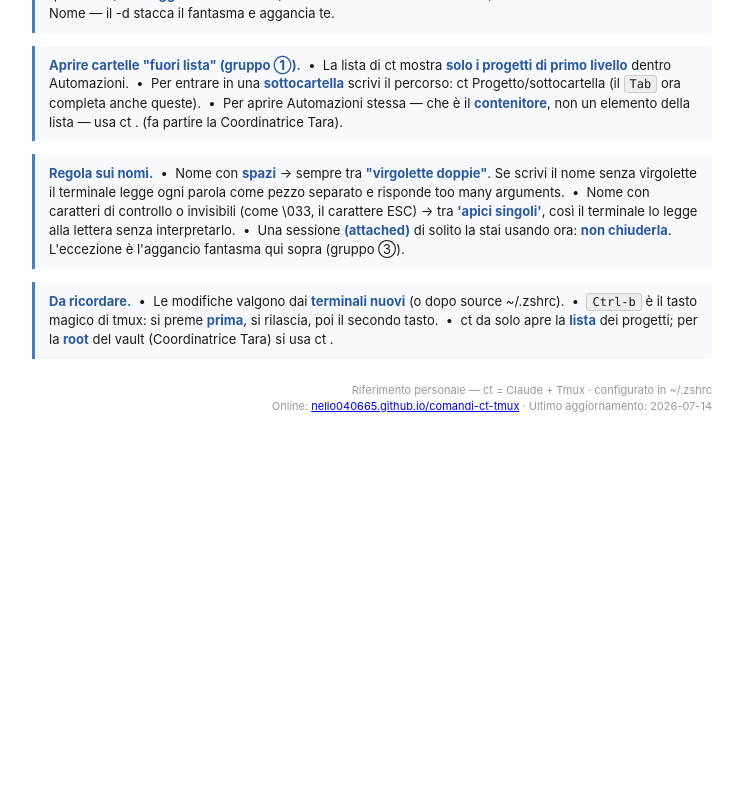
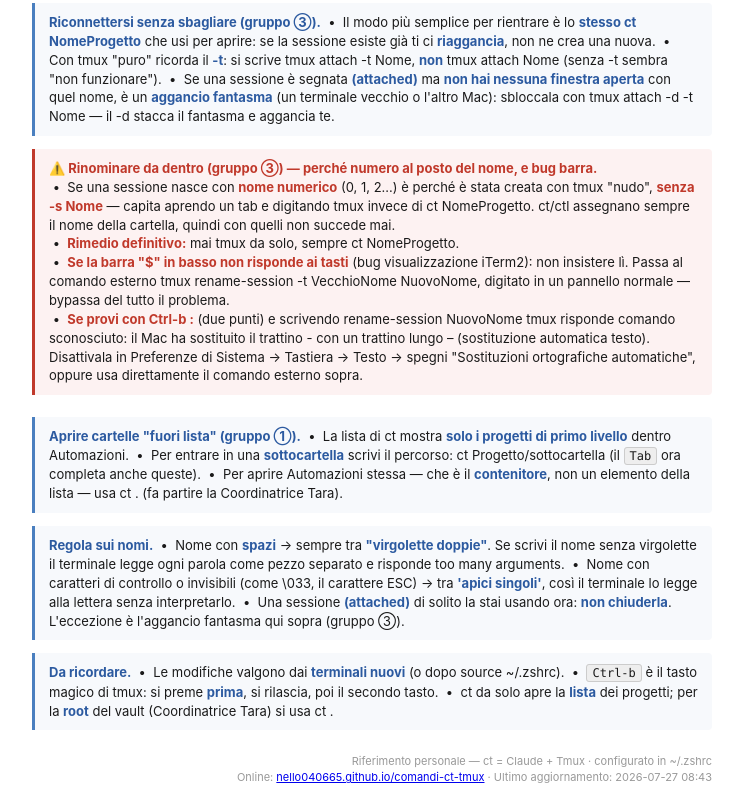
Before and after one commit to Nello040665/comandi-ct-tmux, a plain HTML site: page index.html in a window 1280 px wide. Shown: the part 2768-3578 px from the top of the page, without its empty margins (268-1011 px from the left). Before the commit the page ends 3207 px from the top, so only its background shows below. Drawn offline with Linux system fonts and the light colour scheme.

Commit message:
Aggiunge sezione rinomina sessione + bug barra iTerm2/trattino automatico

```diff
--- a/index.html
+++ b/index.html
@@ -60,6 +60,8 @@
       <tr><td>Rientrare con tmux "puro" — <b>il <span class="cmd">-t</span> è obbligatorio</b></td><td class="cmd">tmux attach -t NomeProgetto</td></tr>
       <tr><td>Sessione <b>(attached)</b> ma nessuna finestra aperta → <b>forzare</b> l'aggancio</td><td class="cmd">tmux attach -d -t NomeProgetto</td></tr>
       <tr><td>Saltare tra le sessioni <b>senza uscire</b> (menu a frecce)</td><td class="cmd">Ctrl-b &nbsp;poi&nbsp; s</td></tr>
+      <tr><td>Rinominare una sessione — <b>da fuori</b> (il modo affidabile)</td><td class="cmd">tmux rename-session -t VecchioNome NuovoNome</td></tr>
+      <tr><td>Rinominare — <b>da dentro</b>, tasti</td><td class="cmd">Ctrl-b &nbsp;poi&nbsp; $</td></tr>
 
       <tr class="grp"><td colspan="2">④ Chiudere una sessione — definitivamente</td></tr>
       <tr><td>Da dentro, <b>modo pulito</b>: esco da Claude, poi dalla shell</td><td class="cmd">/exit &nbsp;poi&nbsp; exit</td></tr>
@@ -117,6 +119,14 @@
     &nbsp;•&nbsp; Se una sessione è segnata <b>(attached)</b> ma <b>non hai nessuna finestra aperta</b> con quel nome, è un <b>aggancio fantasma</b> (un terminale vecchio o l'altro Mac): sbloccala con <span class="cmd">tmux attach -d -t Nome</span> — il <span class="cmd">-d</span> stacca il fantasma e aggancia te.
   </p>
 
+  <p class="warn">
+    <b>⚠️ Rinominare da dentro (gruppo ③) — perché numero al posto del nome, e bug barra.</b><br>
+    &nbsp;•&nbsp; Se una sessione nasce con <b>nome numerico</b> (0, 1, 2…) è perché è stata creata con <span class="cmd">tmux</span> "nudo", <b>senza <span class="cmd">-s Nome</span></b> — capita aprendo un tab e digitando <span class="cmd">tmux</span> invece di <span class="cmd">ct NomeProgetto</span>. <span class="cmd">ct</span>/<span class="cmd">ctl</span> assegnano sempre il nome della cartella, quindi con quelli non succede mai.<br>
+    &nbsp;•&nbsp; <b>Rimedio definitivo:</b> mai <span class="cmd">tmux</span> da solo, sempre <span class="cmd">ct NomeProgetto</span>.<br>
+    &nbsp;•&nbsp; <b>Se la barra "$" in basso non risponde ai tasti</b> (bug visualizzazione iTerm2): non insistere lì. Passa al comando esterno <span class="cmd">tmux rename-session -t VecchioNome NuovoNome</span>, digitato in un pannello normale — bypassa del tutto il problema.<br>
+    &nbsp;•&nbsp; <b>Se provi con <span class="cmd">Ctrl-b :</span></b> (due punti) e scrivendo <span class="cmd">rename-session NuovoNome</span> tmux risponde <span class="cmd">comando sconosciuto</span>: il Mac ha sostituito il trattino <span class="cmd">-</span> con un trattino lungo <span class="cmd">–</span> (sostituzione automatica testo). Disattivala in Preferenze di Sistema → Tastiera → Testo → spegni "Sostituzioni ortografiche automatiche", oppure usa direttamente il comando esterno sopra.
+  </p>
+
   <p class="note">
     <b>Aprire cartelle "fuori lista" (gruppo ①).</b> &nbsp;•&nbsp; La lista di <span class="cmd">ct</span> mostra <b>solo i progetti di primo livello</b> dentro <span class="cmd">Automazioni</span>.
     &nbsp;•&nbsp; Per entrare in una <b>sottocartella</b> scrivi il percorso: <span class="cmd">ct Progetto/sottocartella</span> (il <kbd>Tab</kbd> ora completa anche queste).
@@ -138,7 +148,7 @@
   <footer>
     Riferimento personale — ct = Claude + Tmux · configurato in ~/.zshrc<br>
     Online: <a href="https://nello040665.github.io/comandi-ct-tmux/">nello040665.github.io/comandi-ct-tmux</a>
-    · Ultimo aggiornamento: 2026-07-14
+    · Ultimo aggiornamento: 2026-07-27 08:43
   </footer>
 </body>
 </html>
```
